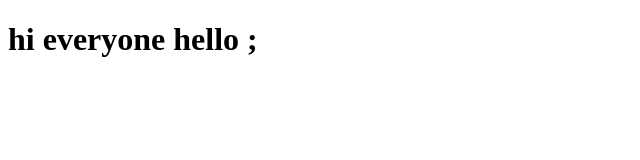
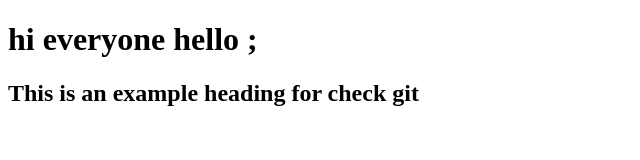
Before and after one commit to Torikussadik/tori, a plain HTML site: page index.html in a window 1280 px wide. Shown: the whole page, without its empty margins (0-640 px from the left). Drawn offline with Linux system fonts and the light colour scheme.

Commit message:
modified index.html

```diff
--- a/index.html
+++ b/index.html
@@ -8,5 +8,6 @@
 </head>
 <body>
     <h1>hi everyone hello ;</h1>
+    <h2>This is an example heading for check git</h2>
 </body>
 </html>
```
